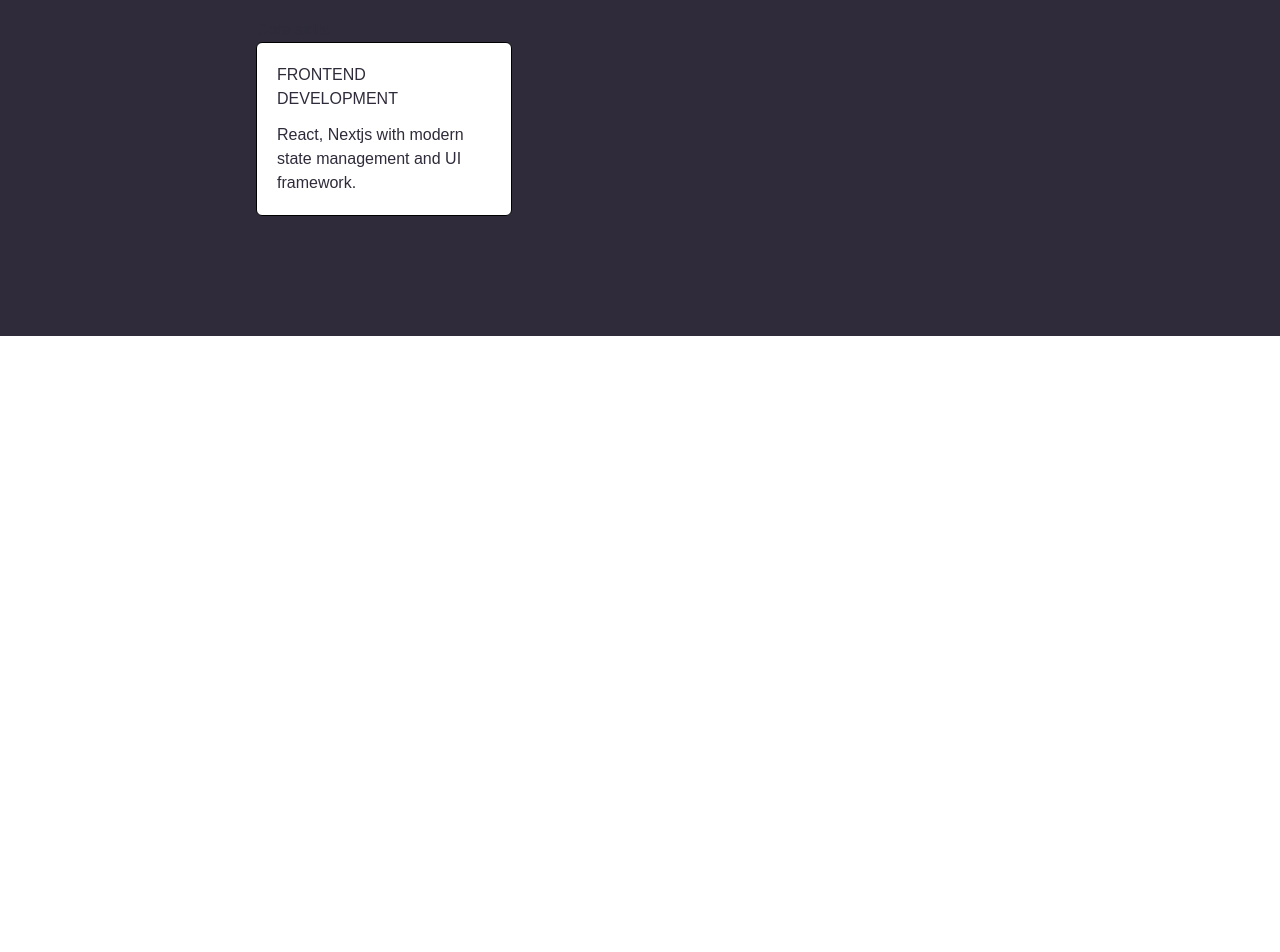
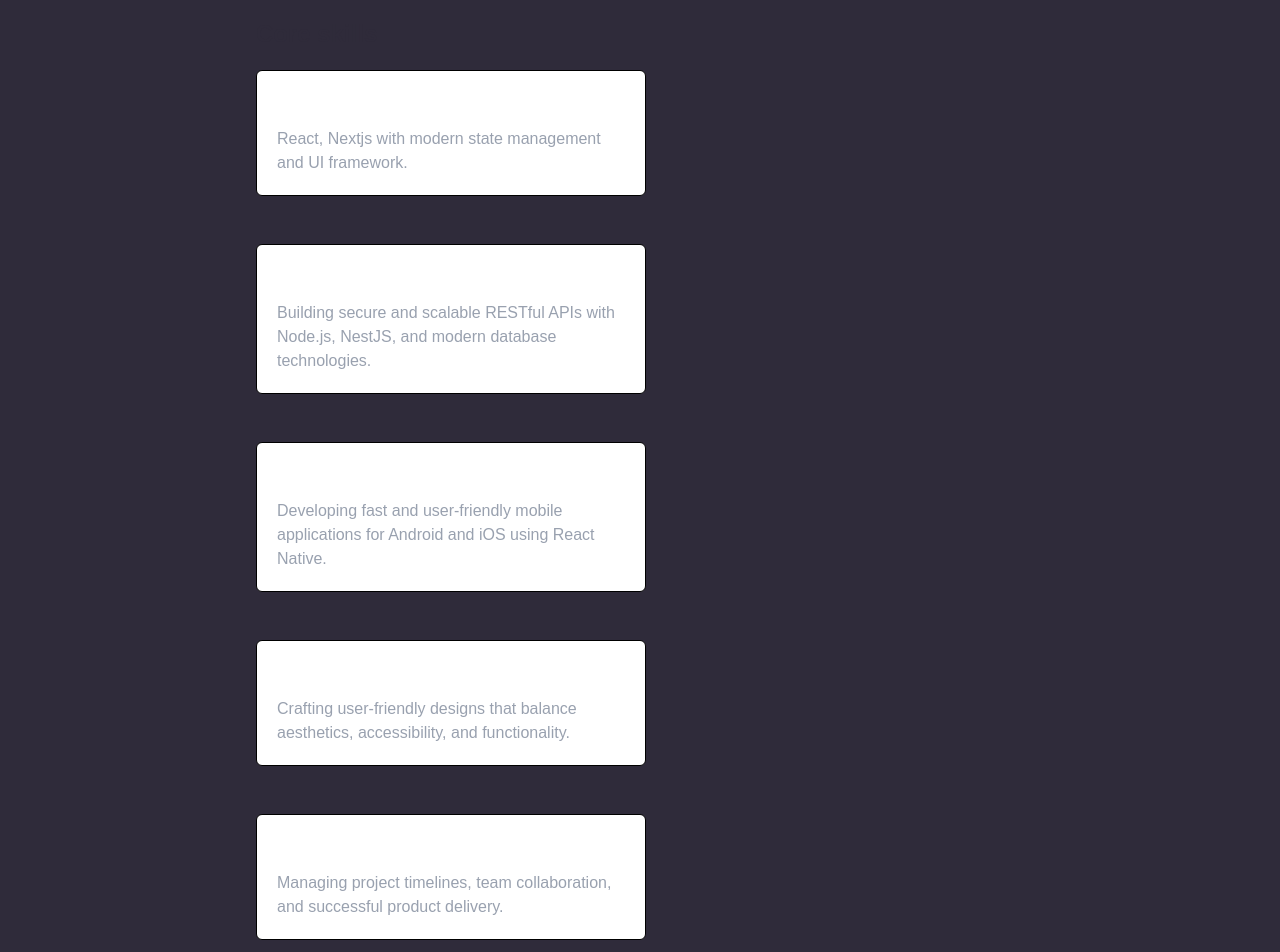
Before and after one commit to Gedeotwiz/GedeonHub, a Next.js app: page / in a window 1280 px wide. Shown: the part 1460-2412 px from the top of the page. Before the commit the page ends 1796 px from the top, so only its background shows below. Built offline with nearby package versions, Linux system fonts and the light colour scheme.

Commit message:
about responsive

```diff
--- a/app/components/about/skillsSection.tsx
+++ b/app/components/about/skillsSection.tsx
@@ -3,22 +3,59 @@
 import { motion } from 'framer-motion';
 
 export default function SkillsSection() {
+  const skillsCard = [
+    {
+      title: 'FRONTEND DEVELOPMENT',
+      description:
+        'React, Nextjs with modern state management and UI framework.',
+    },
+    {
+      title: 'BACKEND DEVELOPMENT',
+      description:
+        'Building secure and scalable RESTful APIs with Node.js, NestJS, and modern database technologies.',
+    },
+    {
+      title: 'MOBILE DEVELOPMENT',
+      description:
+        'Developing fast and user-friendly mobile applications for Android and iOS using React Native.',
+    },
+    {
+      title: 'UI/UX DESIGNER',
+      description:
+        'Crafting user-friendly designs that balance aesthetics, accessibility, and functionality.',
+    },
+    {
+      title: 'PROJECT MANAGEMENT',
+      description:
+        'Managing project timelines, team collaboration, and successful product delivery.',
+    },
+    {
+      title: 'TEAM LEADER',
+      description:
+        'Empowering teams through clear communication, collaboration, and strategic direction.',
+    },
+  ];
+
   return (
     <motion.div
       initial={{ y: 100, opacity: 0 }}
       whileInView={{ y: 0, opacity: 1 }}
       transition={{ duration: 0.8 }}
       viewport={{ once: true }}
-      className='w-full'
+      className='w-full px-5 md:px-0'
     >
-        <h3>Core skills</h3>
-        <div className='flex flex-wrap w-full'>
-            <div className='p-5 bg-background transition border hover:bg-[#d9a10617] border-black hover:border-primary rounded-md md:w-1/3 flex flex-col gap-1 md:gap-3 '>
-                <h6>FRONTEND DEVELOPMENT</h6>
-                <p>React, Nextjs with modern state management and UI framework.</p>
-            </div>
-
-        </div>
+      <h3 className='text-2xl font-bold mb-5'>Core skills</h3>
+      <div className='flex flex-wrap w-full gap-5 md:gap-12'>
+        {skillsCard.map((skills, index) => (
+          <div
+            key={index}
+            className='p-5 bg-background transition border hover:bg-[#d9a10617] border-black hover:border-primary rounded-md md:w-[390px] flex flex-col gap-1 md:gap-3 '
+          >
+            <h6 className='text-white font-extrabold'>{skills.title}</h6>
+            <p className='text-gray-400'>{skills.description}</p>
+          </div>
+        ))}
+      </div>
     </motion.div>
   );
 }
--- a/app/components/home/index.tsx
+++ b/app/components/home/index.tsx
@@ -13,8 +13,9 @@ export default function Home() {
   return (
     <>
       <div className="flex flex-col-reverse gap-20 h-auto lg:gap-0 lg:flex-row justify-center items-center py-30">
-        <div className=' px-9 md:px-6 lg:px-0'>
-          <div className='flex justify-start items-center gap-5  mb-5'>
+        <div className=' px-9 md:px-6 flex justify-end lg:p-0'>
+         <div className='w-full md:w-4/5'>
+           <div className='flex justify-start items-center gap-5  mb-5'>
             <h2 className='text-xl md:text-2xl lg:text-4xl'>I'M{' '}</h2>
             <h1 className='text-primary font-extrabold text-2xl md:text-4xl lg:text-6xl mb-1 md:mb-2 lg:mb-3'>
               Gedeon Tetch
@@ -26,6 +27,7 @@ export default function Home() {
           <button className='text-primary border-2 border-primary rounded-md px-10 py-3'>
             Contact Me
           </button>
+         </div>
         </div>
         <div className=' w-full  h-auto md:w-[80%] lg:w-[40%] self-center'>
           <div className='relative h-[40vh] md:h-[50vh] lg:h-[70vh]'>
--- a/app/components/nav.tsx
+++ b/app/components/nav.tsx
@@ -1,6 +1,6 @@
 'use client';
 
-import { useState } from 'react';
+import { useState, useEffect } from 'react';
 import Link from 'next/link';
 import Image from 'next/image';
 import Logo from '@/public/logo.png';
@@ -8,6 +8,17 @@ import { FiMenu, FiX } from 'react-icons/fi';
 
 export default function Nav() {
   const [isOpen, setIsOpen] = useState(false);
+  const [showBg, setShowBg] = useState(false);
+
+useEffect(() => {
+  const handleScroll = () => {
+    setShowBg(window.scrollY > 10);
+  };
+
+  window.addEventListener('scroll', handleScroll);
+
+  return () => window.removeEventListener('scroll', handleScroll);
+}, []);
 
   const links = [
     { name: 'About', url: '#about' },
@@ -17,14 +28,16 @@ export default function Nav() {
   ];
 
   return (
-    <header className="flex justify-around items-center px-6 md:px-0 py-6 fixed w-full z-50">
+   <header
+  className={`fixed top-0 left-0 w-full z-50 flex justify-around items-center px-6 md:px-0 py-6 transition-all duration-300 ${
+    showBg
+      ? 'bg-background shadow-lg backdrop-blur-md'
+      : 'bg-transparent'
+  }`}
+>
+
       <div className="transition-transform duration-500 hover:scale-110 hover:rotate-6">
-        <Image
-          src={Logo}
-          alt="Logo"
-          width={200}
-          height={150}
-        />
+        <Image src={Logo} alt="Logo" width={200} height={150} />
       </div>
 
 
@@ -33,7 +46,7 @@ export default function Nav() {
           <Link
             key={link.name}
             href={link.url}
-            className="relative text-2xl font-medium transition-colors duration-300 hover:text-primary after:absolute after:left-0 after:-bottom-1 after:h-[2px] after:w-0 after:bg-primary after:transition-all after:duration-300 hover:after:w-full hover:-translate-y-2"
+            className="relative text-2xl font-medium transition-all duration-300 hover:text-primary after:absolute after:left-0 after:-bottom-1 after:h-[2px] after:w-0 after:bg-primary after:transition-all after:duration-300 hover:after:w-full hover:-translate-y-1"
           >
             {link.name}
           </Link>
@@ -50,6 +63,7 @@ export default function Nav() {
         <button
           className="lg:hidden"
           onClick={() => setIsOpen(!isOpen)}
+          aria-label="Toggle Menu"
         >
           {isOpen ? <FiX size={30} /> : <FiMenu size={30} />}
         </button>
@@ -57,10 +71,10 @@ export default function Nav() {
 
 
       <div
-        className={`absolute top-full bg-background z-50 right-0 w-1/2 shadow-lg lg:hidden transition-all duration-300 ${
+        className={`absolute top-full right-0 w-2/3 sm:w-1/2 bg-background shadow-lg lg:hidden transition-all duration-300 ${
           isOpen
-            ? 'opacity-100 visible'
-            : 'opacity-0 invisible'
+            ? 'opacity-100 visible translate-y-0'
+            : 'opacity-0 invisible -translate-y-2'
         }`}
       >
         <nav className="flex flex-col items-center py-6 gap-6">
```
